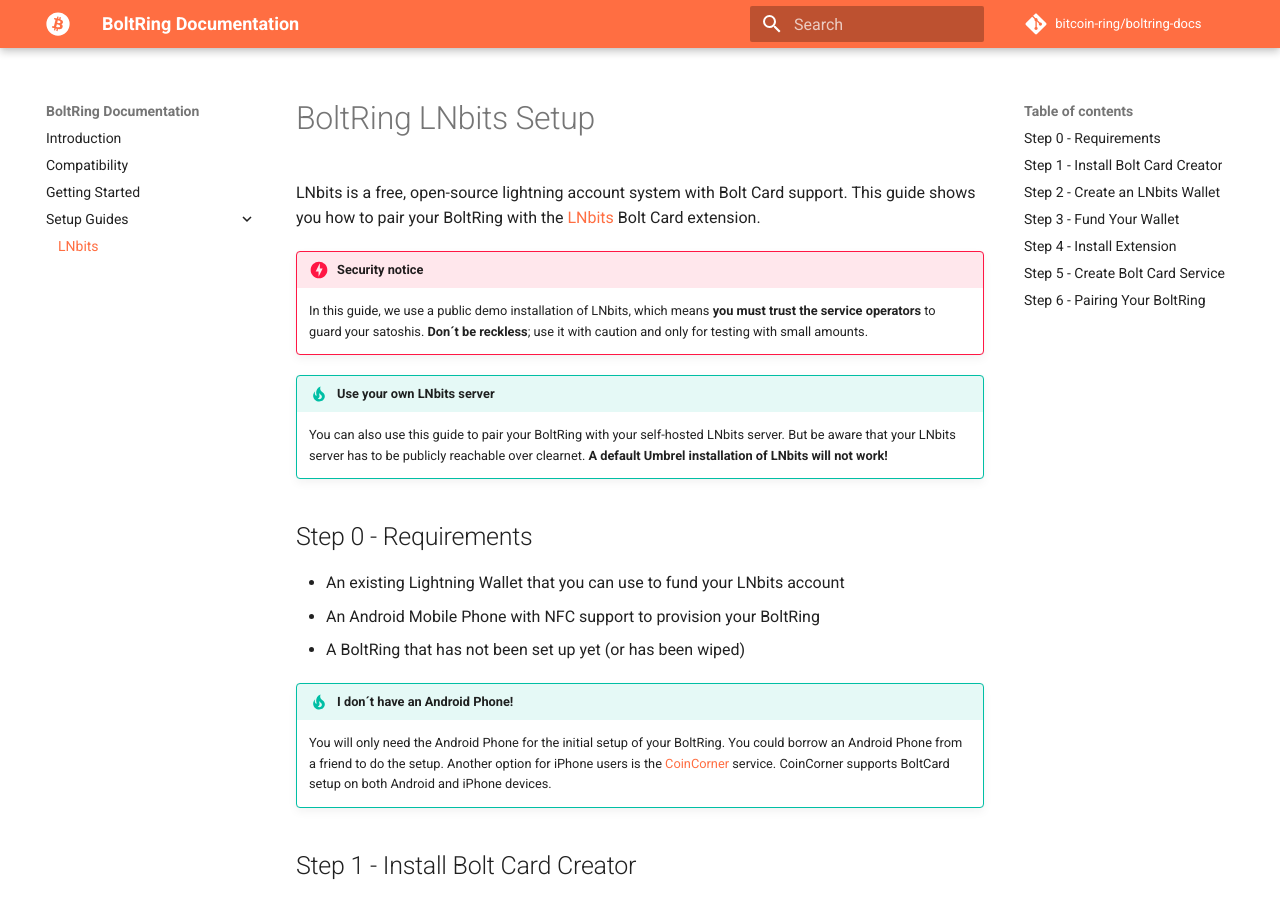
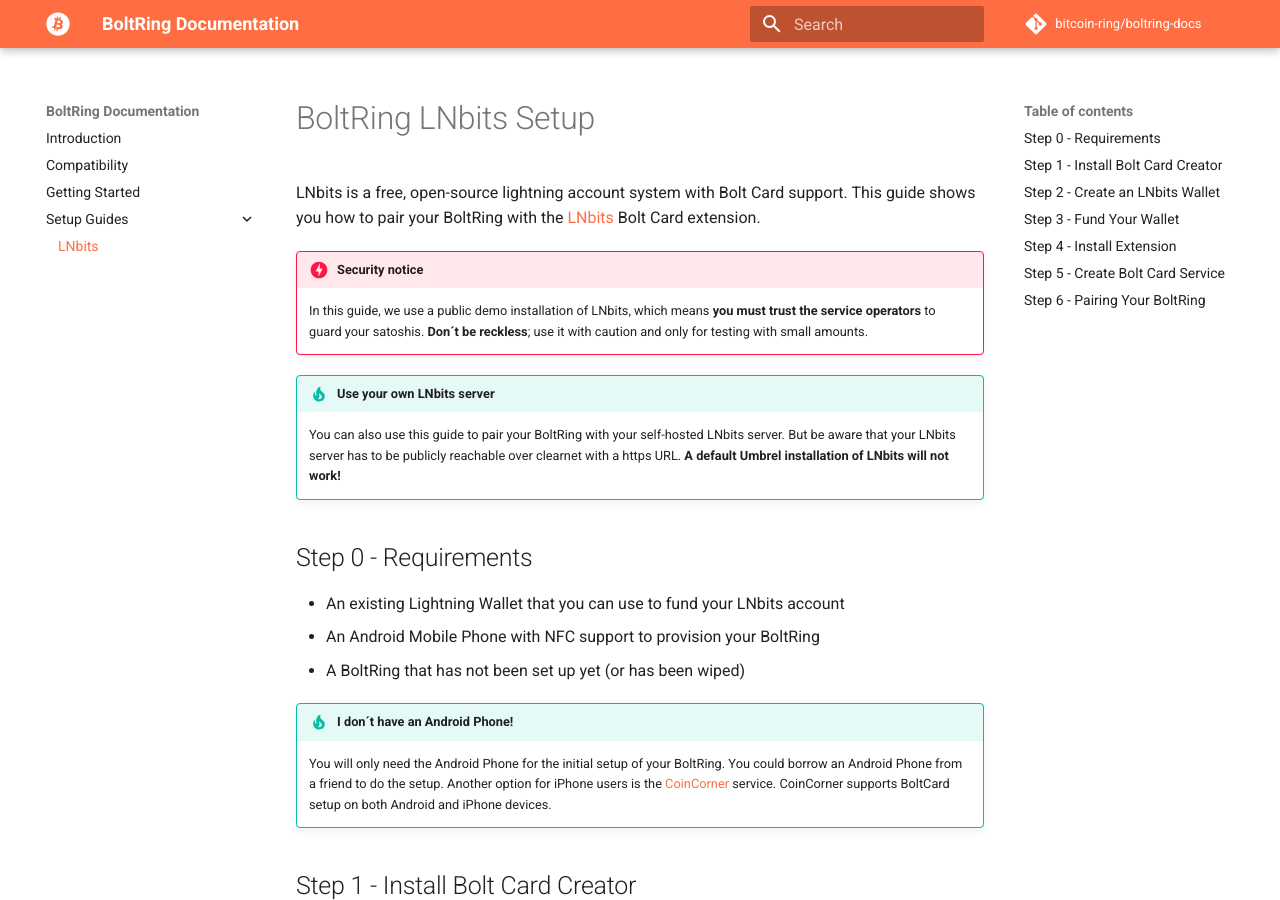
Before and after one commit to bitcoin-ring/boltring-docs, an MkDocs documentation site: the page built from docs/lnbits.md, in a window 1280 px wide and 900 px high. Built offline with MkDocs 1.6.1 and Material for MkDocs 9.7.7, drawn with Linux system fonts in a browser that asks for light colours; comment, search, counter and statistics services are not loaded.

Commit message:
Ad note on https requirement

```diff
--- a/docs/lnbits.md
+++ b/docs/lnbits.md
@@ -10,8 +10,8 @@
 
 !!! tip "Use your own LNbits server"
     You can also use this guide to pair your BoltRing with your self-hosted LNbits server. But be
-    aware that your LNbits server has to be publicly reachable over clearnet. **A default Umbrel
-    installation of LNbits will not work!**
+    aware that your LNbits server has to be publicly reachable over clearnet with a https URL. **A
+    default Umbrel installation of LNbits will not work!**
 
 ## Step 0 - Requirements
 
```
